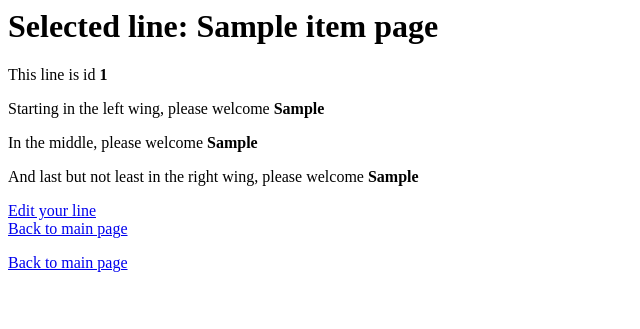
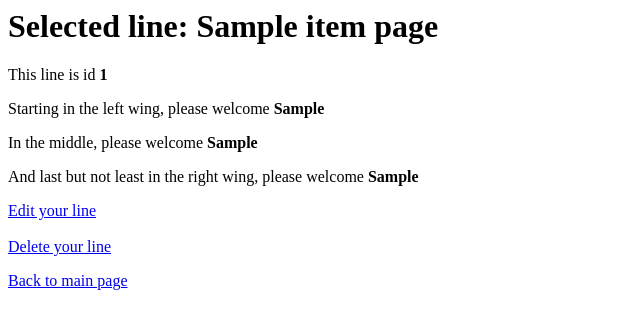
Before and after one commit to saulijappinen/tikawe_great_hockey_lines, a Flask app: template templates/item_page.html in a window 1280 px wide. Shown: the top 329 px of the page, without its empty margins (0-640 px from the left). Run offline with Flask 3, Linux system fonts and the light colour scheme; the visitor is signed in with stand-in values (Sample User, id 1); the template is opened without the code that fills it: most values are stand-ins (such as "Sample title", 1, 10 or a date in 2020).

Commit message:
delete option to item

```diff
--- a/templates/item_page.html
+++ b/templates/item_page.html
@@ -18,7 +18,9 @@
   <p>
     <a href="/edit_item/{{ item_page.id }}">Edit your line</a>
     <br>
-    <a href="/">Back to main page</a>
+    <br>
+    <a href="/delete_item/{{ item_page.id }}">Delete your line</a>
+
   </p>
 
   {% endif %}
```
